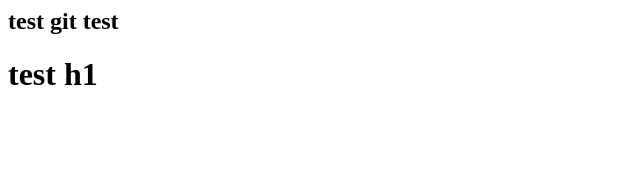
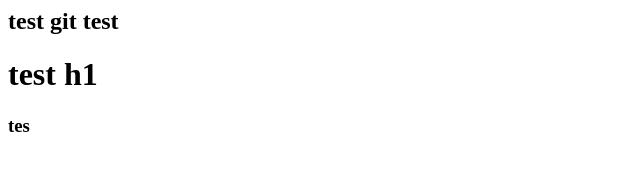
Before and after one commit to Kemot/testmadejigor, a plain HTML site: page index.html in a window 1280 px wide. Shown: the full height of the page, 0-640 px from the left. Drawn offline with Linux system fonts and the light colour scheme.

Commit message:
test 2 th

```diff
--- a/index.html
+++ b/index.html
@@ -1,2 +1,3 @@
 <h2>test git test</h2>
 <h1>test h1</h1>
+<h3>tes</h3>
```
